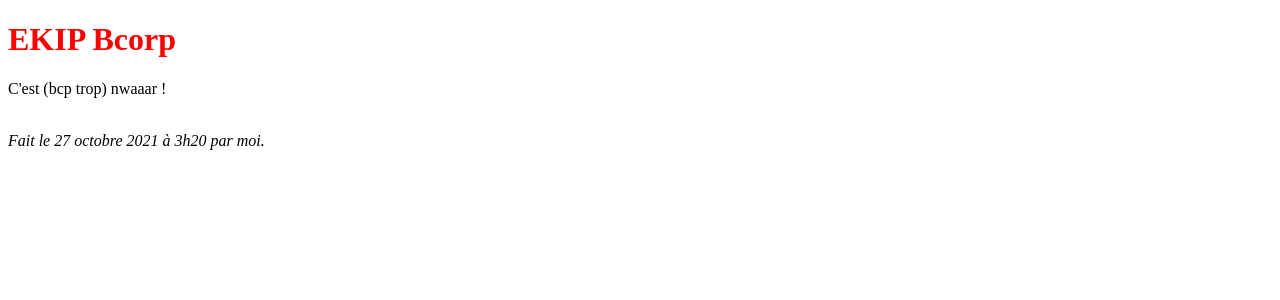
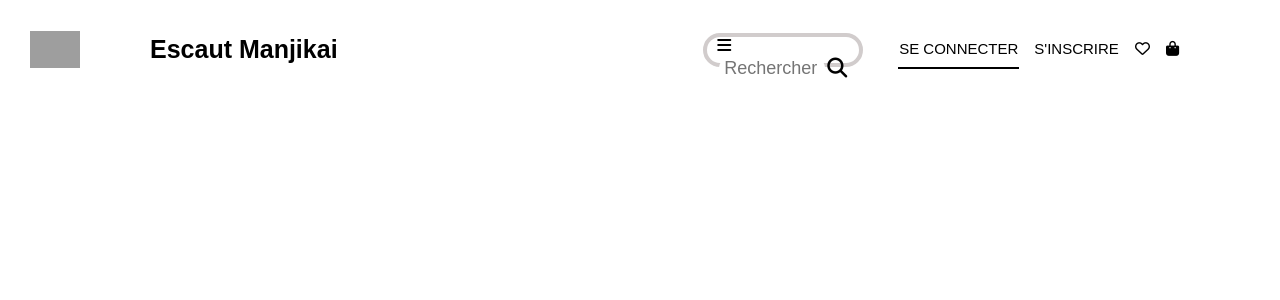
Before and after one commit to Hyakkilies5/bcorp, a PHP site: page / in a window 1280 px wide. Shown: the top 300 px of the page. Run offline with PHP 8.4, Linux system fonts and the light colour scheme; some libraries are stand-ins or nearby versions; grey boxes are pictures that could not be loaded.

Commit message:
edit index and styles and Term of reference

```diff
--- a/Terms of reference.txt
+++ b/Terms of reference.txt
@@ -13,4 +13,10 @@ Structure du site : à trouver...
 
 For ZaZa :
 
+Emojis : "Far fa-heart", "fas
+
+
+
+
+
 Fore Atsuyaa :
--- a/index.html
+++ b/index.html
@@ -5,27 +5,51 @@
   <meta charset="UTF-8">
   <meta http-equiv="X-UA-Compatible" content="IE=edge">
   <meta name="viewport" content="width=device-width, initial-scale=1.0">
-  <link rel="shortcut icon" href="..." type="image/x-icon">
+  <link rel="shortcut icon" href="escaut_manjikai.jpg" type="image/x-icon">
 
+  <script src="https://kit.fontawesome.com/dcaac382f0.js" crossorigin="anonymous"></script>
   <link rel="stylesheet" href="styles.css">
-  <title>Az & Bcorp !</title>
+  <title>Escaut Manjikai</title>
 </head>
 
 <body>
 
-  <h1>EKIP Bcorp</h1>
+  <section class="section-1">
+    <header>
+      <img src="public/img/Logo.png" alt="">
+      <h2 class="logo">Escaut Manjikai</h2>
+      <div class="boxContainer">
+        <i class="menu-toggle-btn fas fa-bars"></i>
+        <table class="elementsContainer">
+          <tr>
+            <td>
+              <input type="text" placeholder="Rechercher" class="search">
+            </td>
+            <td>
+              <div class="material-icons">
+                <a href=""><i class="fas fa-search"></i></a>
+              </div>
+            </td>
+          </tr>
+        </table>
+      </div>
+      <nav class="navigation-menu">
 
-  <p>C'est (bcp trop) nwaaar !</p>
+        <a class="active" href="#">Se connecter</a>
+        <a href="#">S'inscrire</a>
+        <a href="#"><i class="far fa-heart"></i></a>
+        <a href="#"><i class="fas fa-shopping-bag"></i></a>
 
-  <address>
+      </nav>
+    </header>
+  </section>
 
-    <br>
-    Fait le 27 octobre 2021 à 3h20
-    par moi.
-    </br>
-
-  </address>
-
+  <script type="text/javascript">
+    $(".menu-toggle-btn").click(function () {
+      $(this).toggleClass("fa-times");
+      $(".navigation-menu").toggleClass("active");
+    });
+  </script>
 </body>
 
 </html>
--- a/styles.css
+++ b/styles.css
@@ -1,4 +1,107 @@
+*{
+	padding: 0;
+	margin: 0;
+	box-sizing: border-box;
+}
 
-h1 {
-    color: red;
+.section-1 {
+	max-width: 100%;
+	background-size: cover;
+	height: 100vh;
+	background-position: center;
 }
+
+.section-1 h1{
+	color: #fff;
+
+}
+
+header {
+	display: flex;
+	padding: 30px;
+	align-items: center;
+	position: fixed;
+	background-color: #fff;
+	top: 0;
+	left: 0;
+	width: 100%;
+	transition: 500ms;
+}
+
+img {
+	max-width: 50px;
+}
+
+nav {
+	margin-right: 70px;
+}
+
+.navigation-menu a {
+	display: inline-block;
+	margin-left: 10px;
+	font-size: 15px;
+	text-decoration: none;
+	font-family: sans-serif;
+	color: #000;
+	text-transform: uppercase;
+	border-bottom:  2px solid transparent;
+	padding: 10px 1px;
+	transition: 200ms;
+}
+
+a:hover {
+    border-color: #000;
+    transition: .5s;
+}
+
+a.active {
+    border-color: #000;
+    transition: .5s;
+}
+
+.logo {
+	flex: 1;
+	font-size: 25px;
+	font-family: sans-serif;
+	margin-left: 70px;
+	color: #000;
+}
+
+.boxContainer {
+    width: 160px;
+    height: 34px;
+    border: 4px solid #d1cccc;
+    padding: 0px 10px;
+    border-radius: 40px;
+    margin-right: 25px;
+}
+
+.elementsContainer {
+    width: 100%;
+    height: 100%;
+    vertical-align: middle;
+}
+
+.search {
+    border: none;
+    height: 100%;
+    width: 100%;
+    padding: 0px 5px;
+    border-radius: 50px;
+    font-size: 18px;
+    font-weight: 500;
+    color: #000;
+}
+
+.search:focus {
+    outline: none;
+}
+
+.material-icons a {
+    font-size: 20px;
+    color: #000;
+}
+
+@media (max-width:801) {
+
+}
```
Also changed, not shown: escaut_manjikai.jpg (added).
